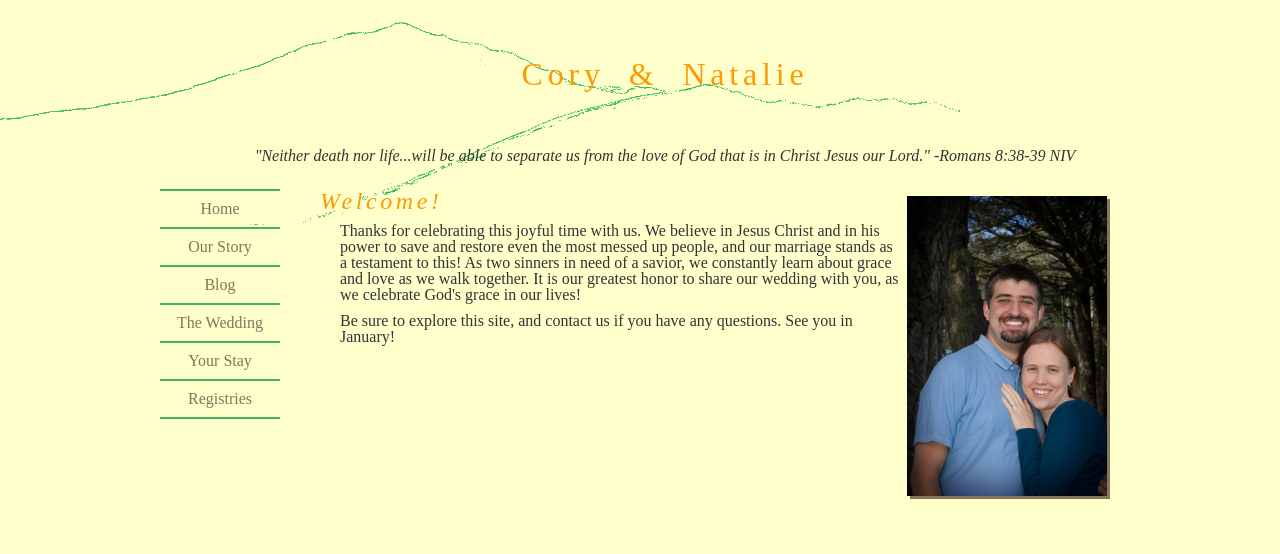
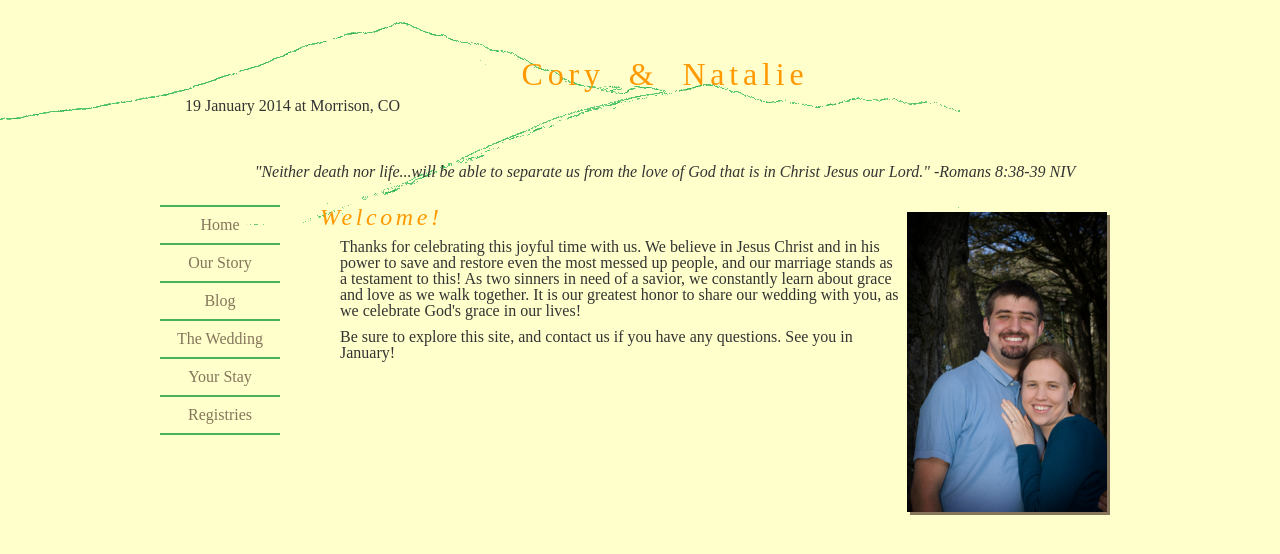
Before and after one commit to natalieh/wedding, a Jekyll site: the page built from index.html, in a window 1280 px wide. Shown: the top 554 px of the page. Built offline with Jekyll 4.4.1, drawn with Linux system fonts in a browser that asks for light colours.

Commit message:
Update header.html
Added date and location

```diff
--- a/_includes/header.html
+++ b/_includes/header.html
@@ -1,5 +1,6 @@
 <header>
             <h1>Cory & Natalie</h1>
+            <h2>19 January 2014 at Morrison, CO</h2>
             <div id="verse">
             "Neither death nor life...will be able to separate us from the love of God that is in Christ Jesus our Lord." -Romans 8:38-39 NIV
             </div>
```
